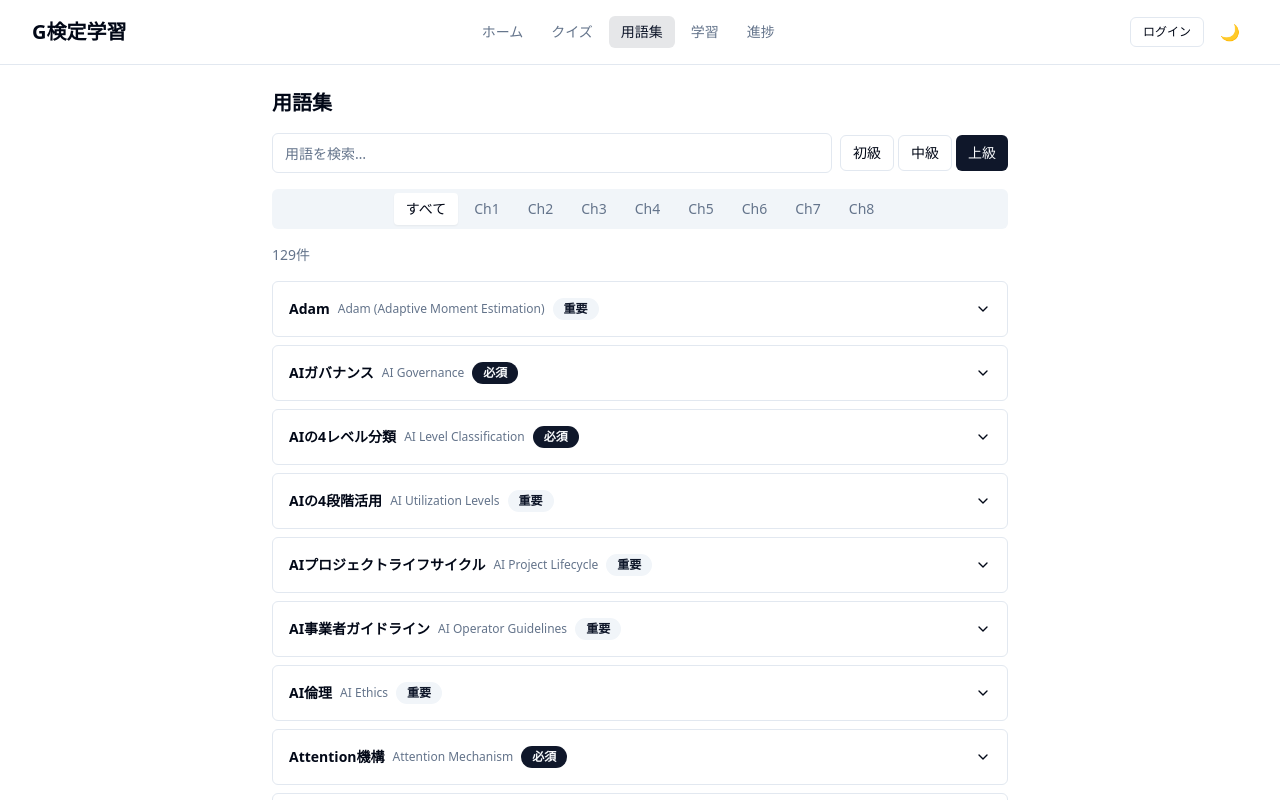
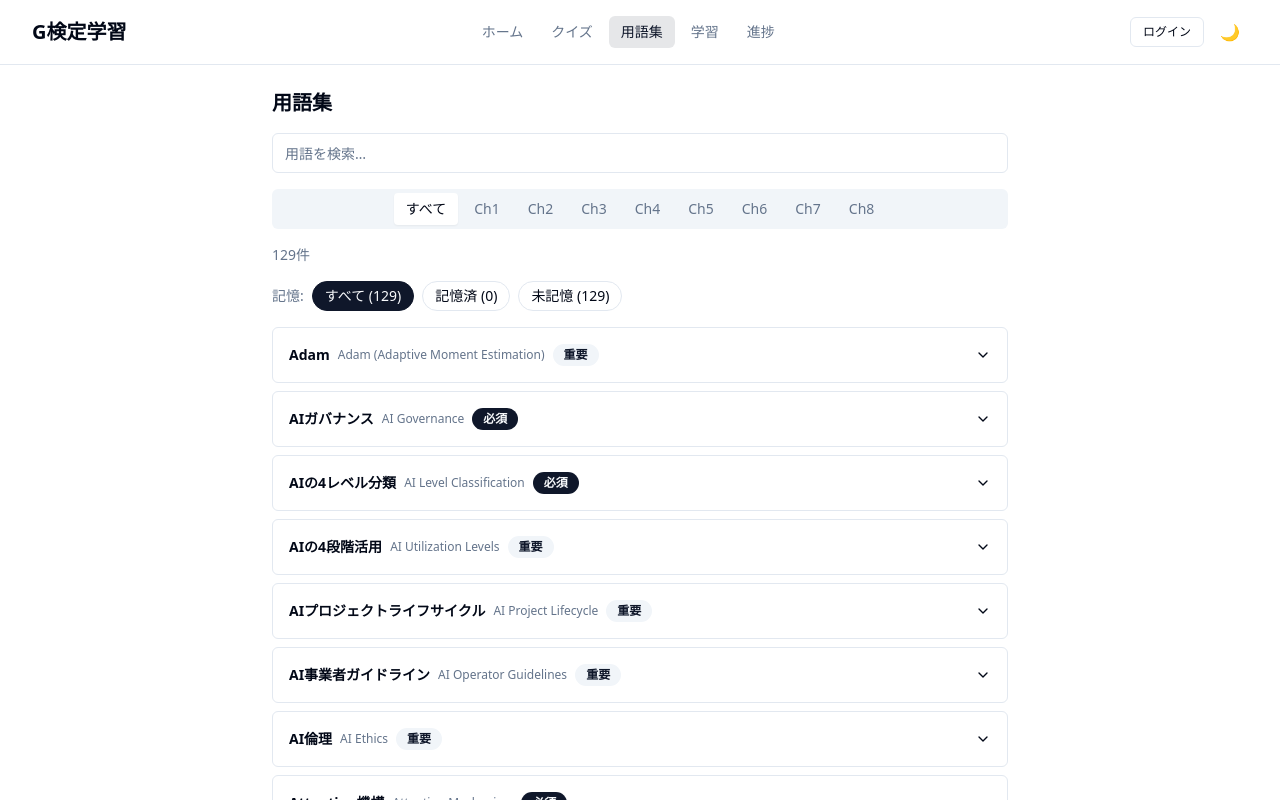
Before and after one commit to scarletcanary-code/g-kentei-app, a React (Vite) app: page /glossary in a window 1280 px wide. Shown: the top 800 px of the page. Built offline with nearby package versions, Linux system fonts and the light colour scheme; no server answers.

Commit message:
Phase7: 用語集の用語単位tier + 記憶チェック・フィルター（0051/0052）

```diff
--- a/src/components/glossary/GlossaryCard.tsx
+++ b/src/components/glossary/GlossaryCard.tsx
@@ -7,13 +7,16 @@ import {
 } from '../ui/accordion';
 import { Badge } from '../ui/badge';
 import type { GlossaryTerm, Importance } from '../../types/glossary';
+import TierSegmented from '../shared/TierSegmented';
 
 type Tier = 'beginner' | 'intermediate' | 'advanced';
 
 interface GlossaryCardProps {
   term: GlossaryTerm;
   highlightTermId?: string;
-  tier?: Tier;
+  initialTierFromQuery?: Tier;
+  isMemorized: boolean;
+  onToggleMemorized: () => void;
 }
 
 function importanceBadge(importance: Importance) {
@@ -26,13 +29,30 @@ function importanceBadge(importance: Importance) {
   return <Badge variant="outline">発展</Badge>;
 }
 
-export default function GlossaryCard({ term, highlightTermId, tier = 'advanced' }: GlossaryCardProps) {
+export default function GlossaryCard({ term, highlightTermId, initialTierFromQuery, isMemorized, onToggleMemorized }: GlossaryCardProps) {
   const isHighlighted = highlightTermId === term.id;
   const ref = useRef<HTMLDivElement>(null);
   const [openValue, setOpenValue] = useState<string | undefined>(
     isHighlighted ? term.id : undefined
   );
   const [showRing, setShowRing] = useState(isHighlighted);
+
+  const storageKey = `glossary-term-tier-v1-${term.id}`;
+  const [cardTier, setCardTier] = useState<Tier>(() => {
+    if (typeof window === 'undefined') return 'advanced';
+    if (highlightTermId === term.id && initialTierFromQuery) {
+      return initialTierFromQuery;
+    }
+    const stored = localStorage.getItem(storageKey);
+    if (stored === 'beginner' || stored === 'intermediate' || stored === 'advanced') {
+      return stored as Tier;
+    }
+    return 'advanced';
+  });
+
+  useEffect(() => {
+    localStorage.setItem(storageKey, cardTier);
+  }, [storageKey, cardTier]);
 
   useEffect(() => {
     if (highlightTermId === term.id) {
@@ -68,14 +88,28 @@ export default function GlossaryCard({ term, highlightTermId, tier = 'advanced'
             </div>
           </AccordionTrigger>
           <AccordionContent>
+            <div className="flex justify-between items-center mb-2">
+              <label className="flex items-center gap-1.5 cursor-pointer select-none">
+                <input
+                  type="checkbox"
+                  id={`memorized-${term.id}`}
+                  checked={isMemorized}
+                  onChange={onToggleMemorized}
+                  aria-label={`${term.term}を記憶済としてマーク`}
+                  className="w-4 h-4 cursor-pointer accent-primary"
+                />
+                <span className="text-sm">記憶した</span>
+              </label>
+              <TierSegmented value={cardTier} onChange={setCardTier} ariaLabel="解説モード" />
+            </div>
             <p className="text-sm text-foreground leading-relaxed mb-2">
               {term.definition}
             </p>
             {(() => {
               const displayDetail =
-                tier === 'beginner'
+                cardTier === 'beginner'
                   ? (term.beginnerDetail ?? term.intermediateDetail ?? term.detail)
-                  : tier === 'intermediate'
+                  : cardTier === 'intermediate'
                   ? (term.intermediateDetail ?? term.detail)
                   : term.detail;
               return displayDetail ? (
--- a/src/components/glossary/GlossaryList.tsx
+++ b/src/components/glossary/GlossaryList.tsx
@@ -6,11 +6,20 @@ type Tier = 'beginner' | 'intermediate' | 'advanced';
 interface GlossaryListProps {
   terms: GlossaryTerm[];
   highlightTermId?: string;
-  tier?: Tier;
+  initialTierFromQuery?: Tier;
+  memorizedFilter: 'all' | 'memorized' | 'unmemorized';
+  isMemorized: (termId: string) => boolean;
+  onToggleMemorized: (termId: string) => void;
 }
 
-export default function GlossaryList({ terms, highlightTermId, tier = 'advanced' }: GlossaryListProps) {
-  if (terms.length === 0) {
+export default function GlossaryList({ terms, highlightTermId, initialTierFromQuery, memorizedFilter, isMemorized, onToggleMemorized }: GlossaryListProps) {
+  const displayTerms = terms.filter((term) => {
+    if (memorizedFilter === 'memorized') return isMemorized(term.id);
+    if (memorizedFilter === 'unmemorized') return !isMemorized(term.id);
+    return true;
+  });
+
+  if (displayTerms.length === 0) {
     return (
       <p className="text-sm text-muted-foreground py-8 text-center">
         該当する用語が見つかりませんでした
@@ -20,8 +29,15 @@ export default function GlossaryList({ terms, highlightTermId, tier = 'advanced'
 
   return (
     <div>
-      {terms.map((term) => (
-        <GlossaryCard key={term.id} term={term} highlightTermId={highlightTermId} tier={tier} />
+      {displayTerms.map((term) => (
+        <GlossaryCard
+          key={term.id}
+          term={term}
+          highlightTermId={highlightTermId}
+          initialTierFromQuery={initialTierFromQuery}
+          isMemorized={isMemorized(term.id)}
+          onToggleMemorized={() => onToggleMemorized(term.id)}
+        />
       ))}
     </div>
   );
--- a/src/pages/GlossaryPage.tsx
+++ b/src/pages/GlossaryPage.tsx
@@ -1,12 +1,11 @@
-import { useState, useMemo, useEffect } from 'react';
+import { useState, useMemo } from 'react';
 import { useSearchParams } from 'react-router-dom';
 import { Tabs, TabsList, TabsTrigger } from '../components/ui/tabs';
-import { Button } from '../components/ui/button';
 import GlossarySearch from '../components/glossary/GlossarySearch';
 import GlossaryList from '../components/glossary/GlossaryList';
 import { useGlossary } from '../hooks/useGlossary';
+import { useMemorizedTerms } from '../hooks/useMemorizedTerms';
 import { ALL_TERMS } from '../data/glossary/index';
-import { usePersistedState } from '../hooks/usePersistedState';
 import type { CategoryId } from '../types/category';
 
 type CategoryFilter = CategoryId | 'all';
@@ -15,33 +14,17 @@ type Tier = 'beginner' | 'intermediate' | 'advanced';
 export default function GlossaryPage() {
   const [searchParams, setSearchParams] = useSearchParams();
   const termParam = searchParams.get('term') ?? '';
-  const tierParam = searchParams.get('tier');
+  const rawTierParam = searchParams.get('tier');
+  const tierParam: Tier | undefined =
+    rawTierParam === 'beginner' || rawTierParam === 'intermediate' || rawTierParam === 'advanced'
+      ? rawTierParam
+      : undefined;
 
   const [searchQuery, setSearchQuery] = useState('');
   const [categoryFilter, setCategoryFilter] = useState<CategoryFilter>('all');
-  const [tier, setTier] = usePersistedState<Tier>('glossary-tier-v1', 'advanced');
+  const [memorizedFilter, setMemorizedFilter] = useState<'all' | 'memorized' | 'unmemorized'>('all');
 
-  // localStorage マイグレーション: 旧キー 'g-kentei-learn-easy-mode' → 新キー 'glossary-tier-v1'
-  useEffect(() => {
-    if (localStorage.getItem('glossary-tier-v1') === null) {
-      const oldValue = localStorage.getItem('g-kentei-learn-easy-mode');
-      const migratedTier: Tier = oldValue === 'true' ? 'beginner' : 'advanced';
-      localStorage.setItem('glossary-tier-v1', migratedTier);
-      localStorage.removeItem('g-kentei-learn-easy-mode');
-    }
-  }, []);
-
-  // URL クエリ ?tier= から永続化 tier を上書き
-  useEffect(() => {
-    if (
-      tierParam === 'beginner' ||
-      tierParam === 'intermediate' ||
-      tierParam === 'advanced'
-    ) {
-      setTier(tierParam);
-    }
-    // eslint-disable-next-line react-hooks/exhaustive-deps
-  }, [tierParam]);
+  const { isMemorized, toggle: toggleMemorized } = useMemorizedTerms();
 
   const highlightTermId = termParam || undefined;
 
@@ -60,6 +43,12 @@ export default function GlossaryPage() {
     return [...filteredTerms, extraTerm];
   }, [filteredTerms, highlightTermId]);
 
+  const memorizedCountInDisplay = useMemo(
+    () => displayTerms.filter((t) => isMemorized(t.id)).length,
+    [displayTerms, isMemorized]
+  );
+  const unmemorizedCountInDisplay = displayTerms.length - memorizedCountInDisplay;
+
   function handleSearchChange(value: string) {
     setSearchQuery(value);
     if (value !== '') {
@@ -75,32 +64,6 @@ export default function GlossaryPage() {
 
       <div className="flex items-center gap-2">
         <GlossarySearch value={searchQuery} onChange={handleSearchChange} />
-        <div className="flex items-center gap-1 shrink-0">
-          <Button
-            size="sm"
-            variant={tier === 'beginner' ? 'default' : 'outline'}
-            onClick={() => setTier('beginner')}
-            aria-label="初級"
-          >
-            初級
-          </Button>
-          <Button
-            size="sm"
-            variant={tier === 'intermediate' ? 'default' : 'outline'}
-            onClick={() => setTier('intermediate')}
-            aria-label="中級"
-          >
-            中級
-          </Button>
-          <Button
-            size="sm"
-            variant={tier === 'advanced' ? 'default' : 'outline'}
-            onClick={() => setTier('advanced')}
-            aria-label="上級"
-          >
-            上級
-          </Button>
-        </div>
       </div>
 
       <Tabs
@@ -122,7 +85,36 @@ export default function GlossaryPage() {
 
       <p className="text-sm text-muted-foreground">{totalCount}件</p>
 
-      <GlossaryList terms={displayTerms} highlightTermId={highlightTermId} tier={tier} />
+      <div className="flex gap-2 items-center flex-wrap">
+        <span className="text-sm text-muted-foreground">記憶:</span>
+        <button
+          onClick={() => setMemorizedFilter('all')}
+          className={`text-sm px-3 py-1 rounded-full border transition-colors ${memorizedFilter === 'all' ? 'bg-primary text-primary-foreground border-primary' : 'border-input hover:bg-accent'}`}
+        >
+          すべて ({displayTerms.length})
+        </button>
+        <button
+          onClick={() => setMemorizedFilter('memorized')}
+          className={`text-sm px-3 py-1 rounded-full border transition-colors ${memorizedFilter === 'memorized' ? 'bg-primary text-primary-foreground border-primary' : 'border-input hover:bg-accent'}`}
+        >
+          記憶済 ({memorizedCountInDisplay})
+        </button>
+        <button
+          onClick={() => setMemorizedFilter('unmemorized')}
+          className={`text-sm px-3 py-1 rounded-full border transition-colors ${memorizedFilter === 'unmemorized' ? 'bg-primary text-primary-foreground border-primary' : 'border-input hover:bg-accent'}`}
+        >
+          未記憶 ({unmemorizedCountInDisplay})
+        </button>
+      </div>
+
+      <GlossaryList
+        terms={displayTerms}
+        highlightTermId={highlightTermId}
+        initialTierFromQuery={tierParam}
+        memorizedFilter={memorizedFilter}
+        isMemorized={isMemorized}
+        onToggleMemorized={toggleMemorized}
+      />
     </div>
   );
 }
```
